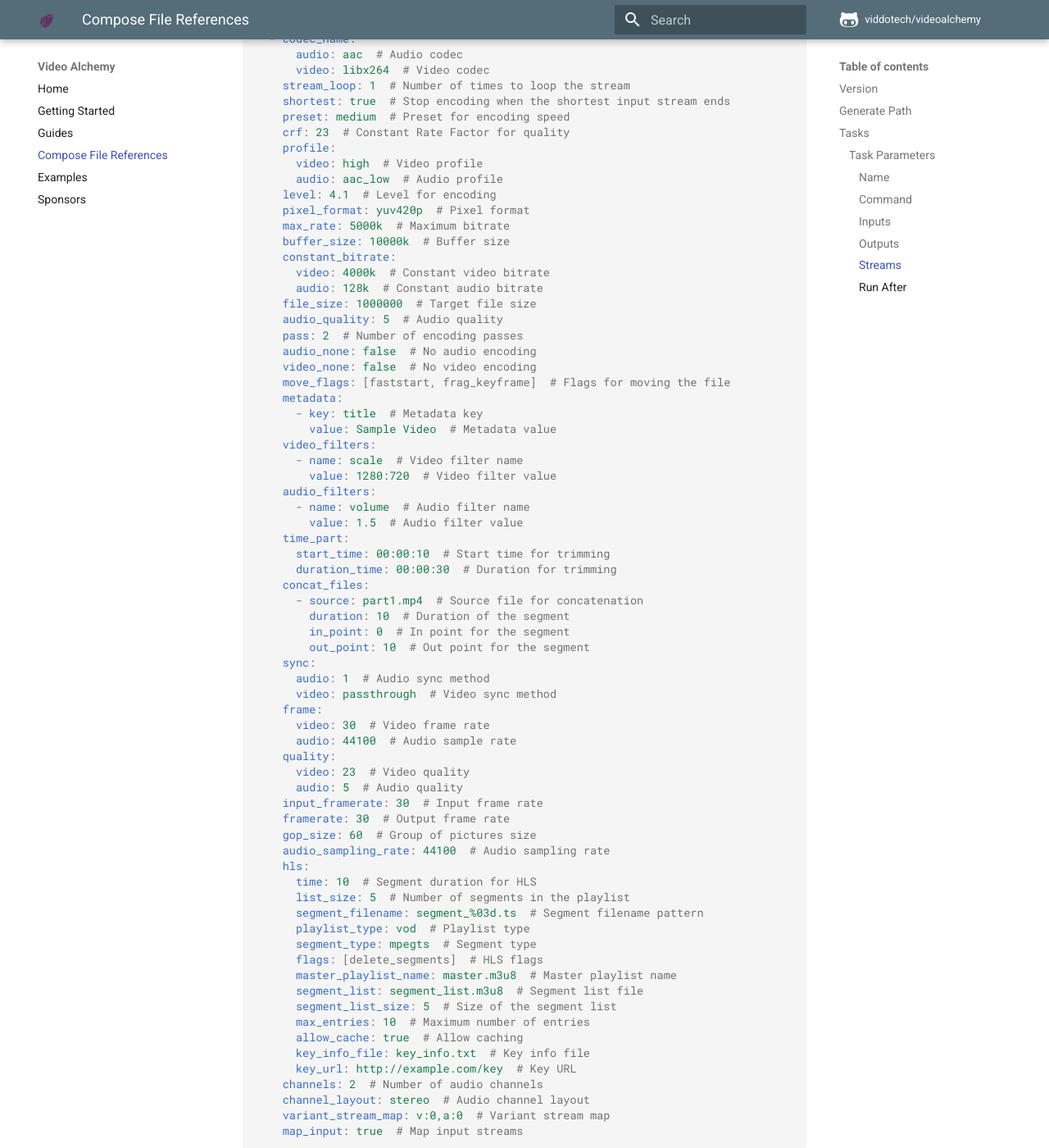
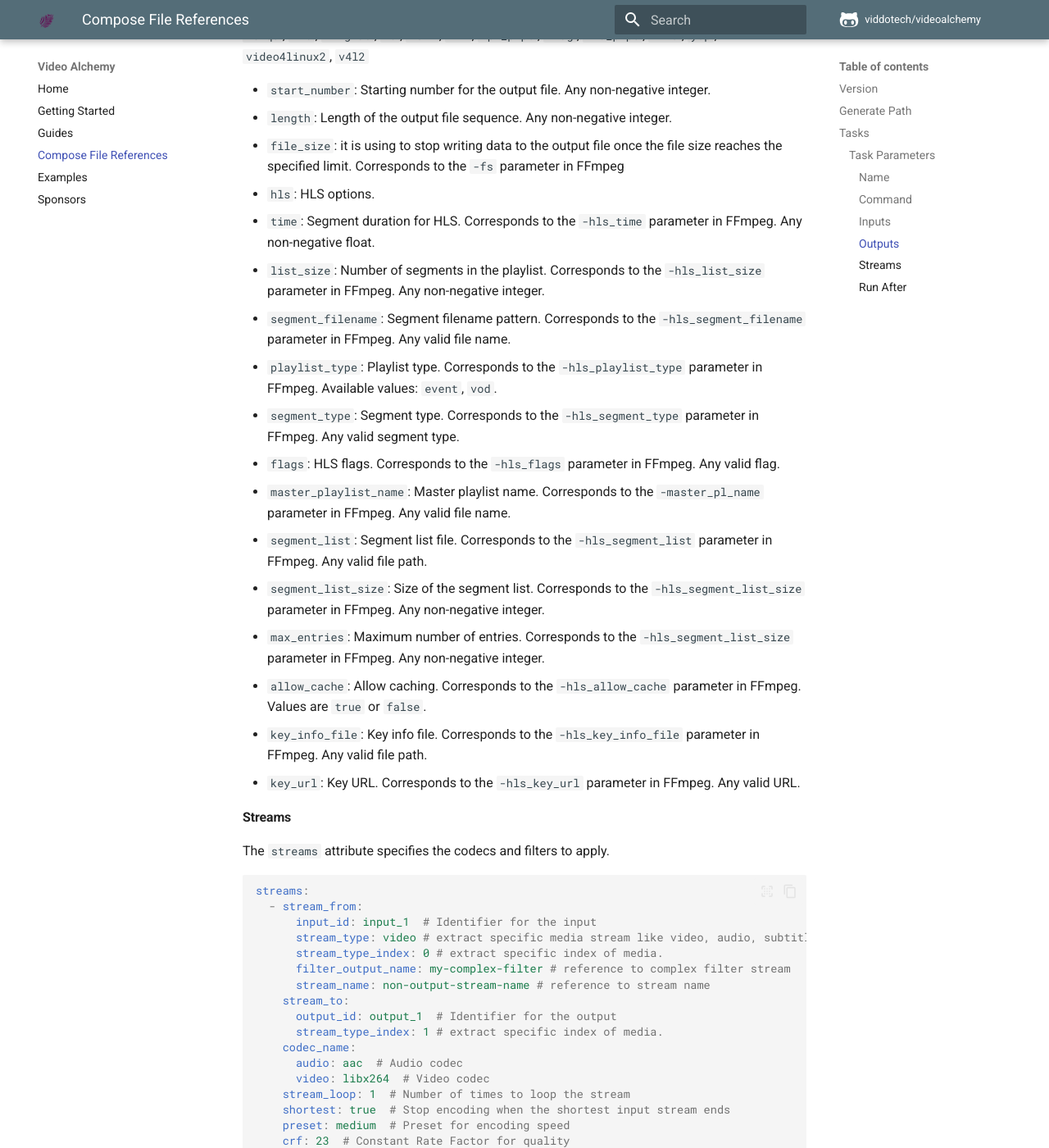
Before and after one commit to viddotech/videoalchemy, an MkDocs documentation site: the page built from docs/compose-file-references.md, in a window 1280 px wide and 1400 px high, scrolled down 3059 px. Shown: the whole window at 82% size. Built offline with MkDocs 1.6.1 and Material for MkDocs 9.7.7, drawn with Linux system fonts in a browser that asks for light colours; comment, search, counter and statistics services are not loaded; some of the changed text lies outside the part shown.

Commit message:
impr: improvement base docs base on new version

````diff
--- a/docs/compose-file-references.md
+++ b/docs/compose-file-references.md
@@ -72,6 +72,22 @@
     format: mp4  # Format of the output file
     start_number: 0  # Starting number for the output file
     length: 10  # Length of the output file sequence
+    file_size: 20000 # Limits the file size to 10 megabytes.
+    hls:
+      time: 10  # Segment duration for HLS
+      list_size: 5  # Number of segments in the playlist
+      segment_filename: segment_%03d.ts  # Segment filename pattern
+      playlist_type: vod  # Playlist type
+      segment_type: mpegts  # Segment type
+      flags: [delete_segments]  # HLS flags
+      master_playlist_name: master.m3u8  # Master playlist name
+      segment_list: segment_list.m3u8  # Segment list file
+      segment_list_size: 5  # Size of the segment list
+      max_entries: 10  # Maximum number of entries
+      allow_cache: true  # Allow caching
+      key_info_file: key_info.txt  # Key info file
+      key_url: http://example.com/key  # Key URL
+
 ```
 
 - `id`: Identifier for the output. Any non-empty string.
@@ -83,6 +99,21 @@
 
 - `start_number`: Starting number for the output file. Any non-negative integer.
 - `length`: Length of the output file sequence. Any non-negative integer.
+- `file_size`: it is using to stop writing data to the output file once the file size reaches the specified limit. Corresponds to the `-fs` parameter in FFmpeg
+- `hls`: HLS options.
+  - `time`: Segment duration for HLS. Corresponds to the `-hls_time` parameter in FFmpeg. Any non-negative float.
+  - `list_size`: Number of segments in the playlist. Corresponds to the `-hls_list_size` parameter in FFmpeg. Any non-negative integer.
+  - `segment_filename`: Segment filename pattern. Corresponds to the `-hls_segment_filename` parameter in FFmpeg. Any valid file name.
+  - `playlist_type`: Playlist type. Corresponds to the `-hls_playlist_type` parameter in FFmpeg. Available values: `event`, `vod`.
+  - `segment_type`: Segment type. Corresponds to the `-hls_segment_type` parameter in FFmpeg. Any valid segment type.
+  - `flags`: HLS flags. Corresponds to the `-hls_flags` parameter in FFmpeg. Any valid flag.
+  - `master_playlist_name`: Master playlist name. Corresponds to the `-master_pl_name` parameter in FFmpeg. Any valid file name.
+  - `segment_list`: Segment list file. Corresponds to the `-hls_segment_list` parameter in FFmpeg. Any valid file path.
+  - `segment_list_size`: Size of the segment list. Corresponds to the `-hls_segment_list_size` parameter in FFmpeg. Any non-negative integer.
+  - `max_entries`: Maximum number of entries. Corresponds to the `-hls_segment_list_size` parameter in FFmpeg. Any non-negative integer.
+  - `allow_cache`: Allow caching. Corresponds to the `-hls_allow_cache` parameter in FFmpeg. Values are `true` or `false`.
+  - `key_info_file`: Key info file. Corresponds to the `-hls_key_info_file` parameter in FFmpeg. Any valid file path.
+  - `key_url`: Key URL. Corresponds to the `-hls_key_url` parameter in FFmpeg. Any valid URL.
 
 
 #### Streams
@@ -91,9 +122,16 @@
 
 ```yaml
 streams:
-  - input_id: input_1  # Identifier for the input
-    output_id: output_1  # Identifier for the output
-  - codec_name:
+  - stream_from:
+      input_id: input_1  # Identifier for the input
+      stream_type: video # extract specific media stream like video, audio, subtitle, etc
+      stream_type_index: 0 # extract specific index of media.
+      filter_output_name: my-complex-filter # reference to complex filter stream
+      stream_name: non-output-stream-name # reference to stream name
+    stream_to:
+      output_id: output_1  # Identifier for the output
+      stream_type_index: 1 # extract specific index of media.
+    codec_name:
       audio: aac  # Audio codec
       video: libx264  # Video codec
     stream_loop: 1  # Number of times to loop the stream
@@ -146,20 +184,6 @@
     framerate: 30  # Output frame rate
     gop_size: 60  # Group of pictures size
     audio_sampling_rate: 44100  # Audio sampling rate
-    hls:
-      time: 10  # Segment duration for HLS
-      list_size: 5  # Number of segments in the playlist
-      segment_filename: segment_%03d.ts  # Segment filename pattern
-      playlist_type: vod  # Playlist type
-      segment_type: mpegts  # Segment type
-      flags: [delete_segments]  # HLS flags
-      master_playlist_name: master.m3u8  # Master playlist name
-      segment_list: segment_list.m3u8  # Segment list file
-      segment_list_size: 5  # Size of the segment list
-      max_entries: 10  # Maximum number of entries
-      allow_cache: true  # Allow caching
-      key_info_file: key_info.txt  # Key info file
-      key_url: http://example.com/key  # Key URL
     channels: 2  # Number of audio channels
     channel_layout: stereo  # Audio channel layout
     variant_stream_map: v:0,a:0  # Variant stream map
@@ -221,20 +245,6 @@
 - `framerate`: Output frame rate. Corresponds to the `-r` parameter in FFmpeg. Any non-negative integer.
 - `gop_size`: Group of pictures size. Corresponds to the `-g` parameter in FFmpeg. Any integer greater than or equal to -1.
 - `audio_sampling_rate`: Audio sampling rate. Corresponds to the `-ar` parameter in FFmpeg. Any non-negative integer.
-- `hls`: HLS options.
-  - `time`: Segment duration for HLS. Corresponds to the `-hls_time` parameter in FFmpeg. Any non-negative float.
-  - `list_size`: Number of segments in the playlist. Corresponds to the `-hls_list_size` parameter in FFmpeg. Any non-negative integer.
-  - `segment_filename`: Segment filename pattern. Corresponds to the `-hls_segment_filename` parameter in FFmpeg. Any valid file name.
-  - `playlist_type`: Playlist type. Corresponds to the `-hls_playlist_type` parameter in FFmpeg. Available values: `event`, `vod`.
-  - `segment_type`: Segment type. Corresponds to the `-hls_segment_type` parameter in FFmpeg. Any valid segment type.
-  - `flags`: HLS flags. Corresponds to the `-hls_flags` parameter in FFmpeg. Any valid flag.
-  - `master_playlist_name`: Master playlist name. Corresponds to the `-master_pl_name` parameter in FFmpeg. Any valid file name.
-  - `segment_list`: Segment list file. Corresponds to the `-hls_segment_list` parameter in FFmpeg. Any valid file path.
-  - `segment_list_size`: Size of the segment list. Corresponds to the `-hls_segment_list_size` parameter in FFmpeg. Any non-negative integer.
-  - `max_entries`: Maximum number of entries. Corresponds to the `-hls_segment_list_size` parameter in FFmpeg. Any non-negative integer.
-  - `allow_cache`: Allow caching. Corresponds to the `-hls_allow_cache` parameter in FFmpeg. Values are `true` or `false`.
-  - `key_info_file`: Key info file. Corresponds to the `-hls_key_info_file` parameter in FFmpeg. Any valid file path.
-  - `key_url`: Key URL. Corresponds to the `-hls_key_url` parameter in FFmpeg. Any valid URL.
 - `channels`: Number of audio channels. Corresponds to the `-ac` parameter in FFmpeg. Any non-negative integer.
 - `channel_layout`: Audio channel layout. Corresponds to the `-channel_layout` parameter in FFmpeg. Available values: `mono`, `stereo`, `2.1`, `3.0`, `3.1`, `quad`, `4.0`, `4.1`, `5.0`, `5.1`, `6.1`, `7.0`, `7.1`, `hexagonal`, `octagonal`, `surround`, `quadraphonic`, `5.1(side)`, `7.1(wide)`, `ambisonic_first_order`, `ambisonic_second_order`, `ambisonic_third_order`.
 - `variant_stream_map`: Variant stream map. Corresponds to the `-var_stream_map` parameter in FFmpeg. Any valid stream map.
````
